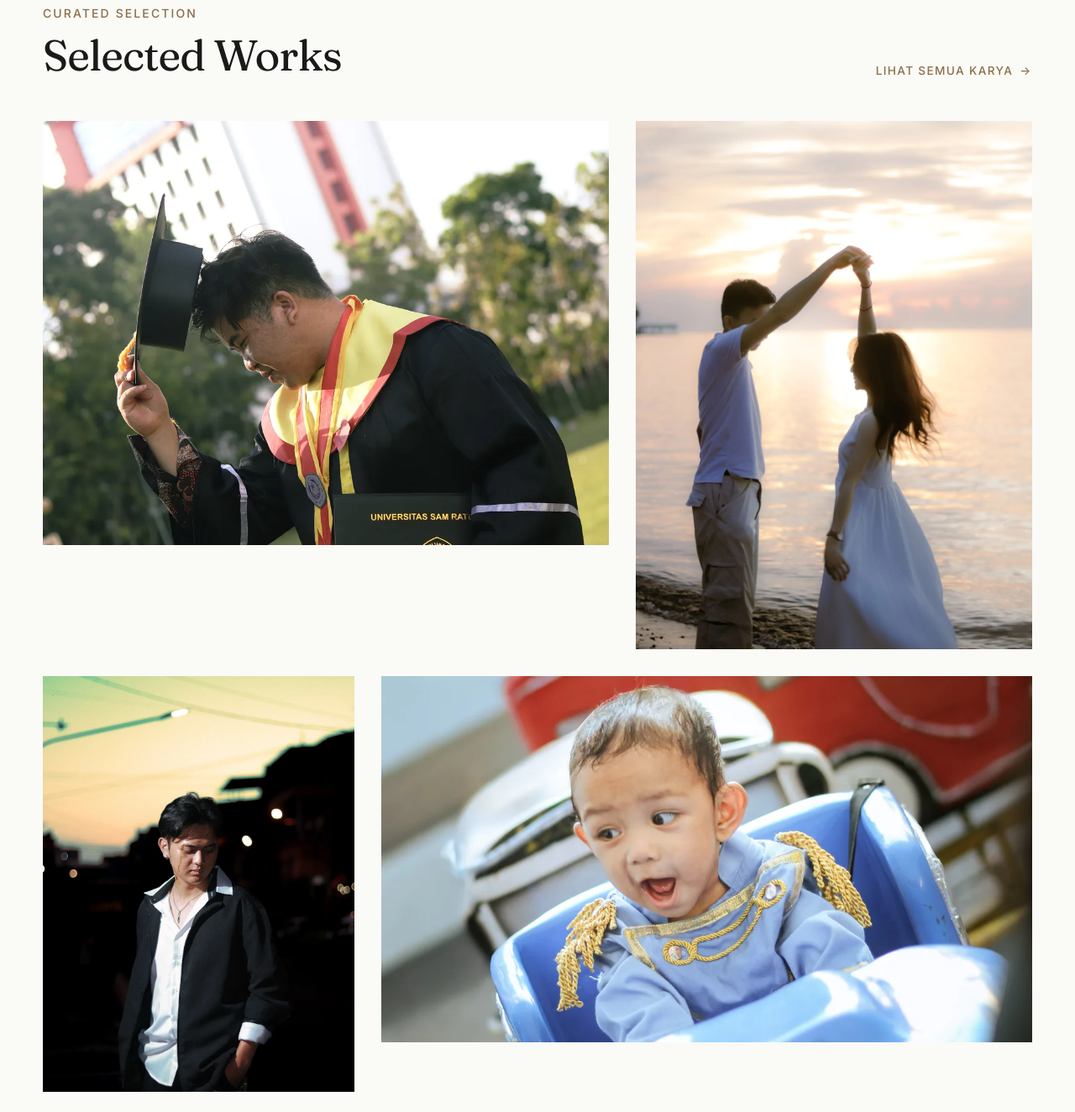
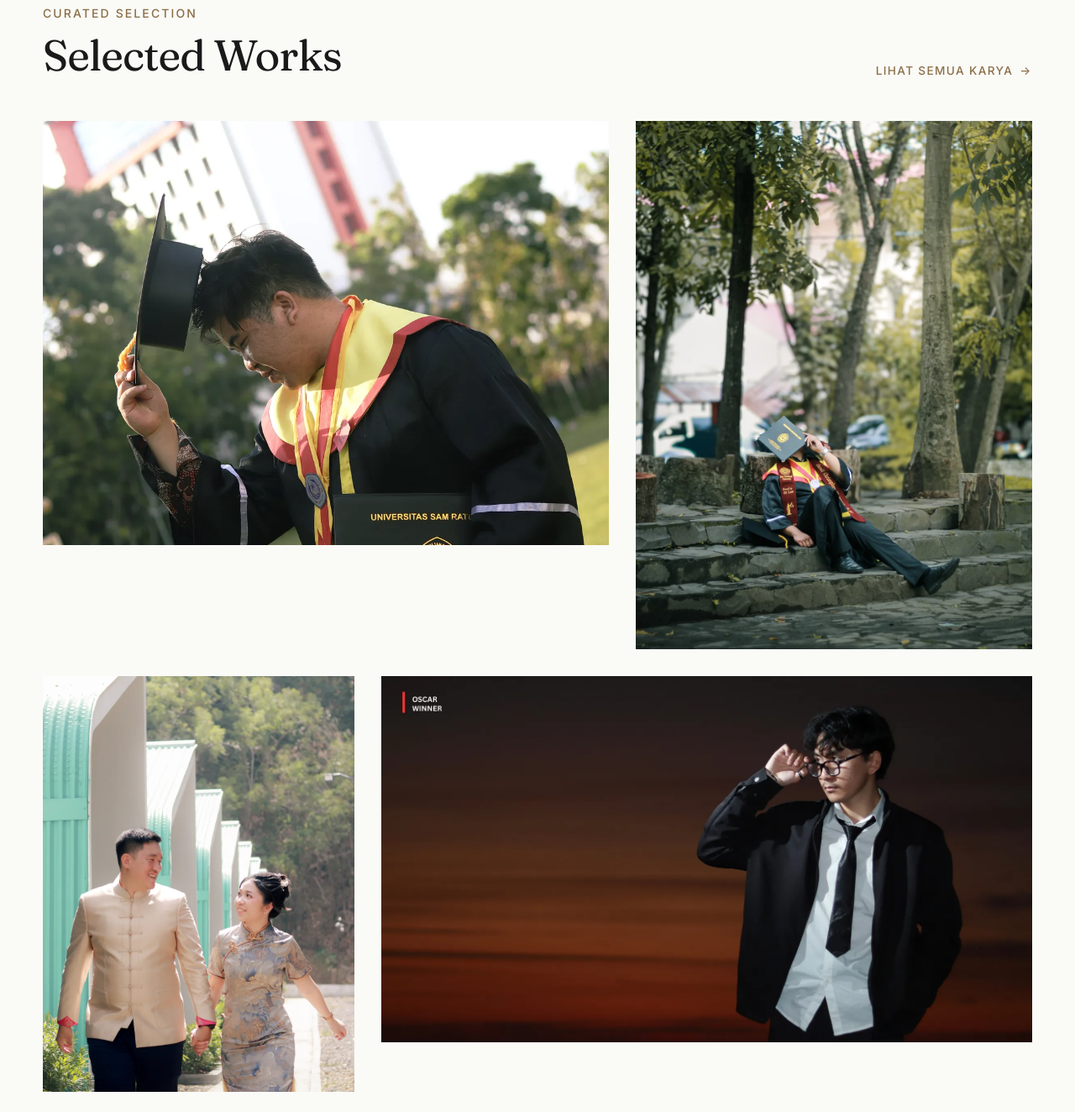
Before and after one commit to R-Ndee/Silent-Memory-Visual-Website, a plain HTML site: page index.html in a window 1280 px wide. Shown: the part 956-2280 px from the top of the page at 84% size. Drawn offline with Linux system fonts and the light colour scheme.

Commit message:
edit: selected works

```diff
--- a/index.html
+++ b/index.html
@@ -442,7 +442,7 @@
       </div>
 
       <div class="works-grid fade-in-section">
-        <!-- Work 1 -->
+        <!-- Work 1: graduation1 -->
         <a href="gallery.html?category=graduation" class="work-item work-item-1">
           <img src="assets/images/graduation/graduation-graduation1-900.webp"
                srcset="assets/images/graduation/graduation-graduation1-900.webp 900w, assets/images/graduation/graduation-graduation1-1600.webp 1600w"
@@ -454,39 +454,39 @@
           </div>
         </a>
 
-        <!-- Work 2 -->
-        <a href="gallery.html?category=romantic-package" class="work-item work-item-2">
-          <img src="assets/images/romantic-package/couple/romantic-package-couple-couple1-900.webp"
-               srcset="assets/images/romantic-package/couple/romantic-package-couple-couple1-900.webp 900w, assets/images/romantic-package/couple/romantic-package-couple-couple1-1600.webp 1600w"
-               alt="Romantic Sunset Couple Session"
+        <!-- Work 2: graduation6 -->
+        <a href="gallery.html?category=graduation" class="work-item work-item-2">
+          <img src="assets/images/graduation/graduation-graduation6-900.webp"
+               srcset="assets/images/graduation/graduation-graduation6-900.webp 900w, assets/images/graduation/graduation-graduation6-1600.webp 1600w"
+               alt="Graduation Cap & Gown Celebration"
+               style="width: 100%; height: 100%; object-fit: cover; display: block;">
+          <div class="work-info">
+            <div class="work-cat">GRADUATION · 2026</div>
+            <div class="work-title">Graduation Cap & Gown Celebration</div>
+          </div>
+        </a>
+
+        <!-- Work 3: engagement10 -->
+        <a href="gallery.html?category=romantic-package" class="work-item work-item-3">
+          <img src="assets/images/romantic-package/engagement/romantic-package-engagement-engagement10-900.webp"
+               srcset="assets/images/romantic-package/engagement/romantic-package-engagement-engagement10-900.webp 900w, assets/images/romantic-package/engagement/romantic-package-engagement-engagement10-1600.webp 1600w"
+               alt="Warm Engagement Moment"
                style="width: 100%; height: 100%; object-fit: cover; display: block;">
           <div class="work-info">
             <div class="work-cat">ROMANTIC PACKAGE · 2026</div>
-            <div class="work-title">Romantic Sunset Couple Session</div>
+            <div class="work-title">Warm Engagement Celebration</div>
           </div>
         </a>
 
-        <!-- Work 3 -->
-        <a href="gallery.html?category=private-photoshoot" class="work-item work-item-3">
-          <img src="assets/images/private-photoshoot/model/private-photoshoot-model-model1-900.webp"
-               srcset="assets/images/private-photoshoot/model/private-photoshoot-model-model1-900.webp 900w, assets/images/private-photoshoot/model/private-photoshoot-model-model1-1600.webp 1600w"
-               alt="Editorial Model Studio Session"
+        <!-- Work 4: model16 -->
+        <a href="gallery.html?category=private-photoshoot" class="work-item work-item-4">
+          <img src="assets/images/private-photoshoot/model/private-photoshoot-model-model16-900.webp"
+               srcset="assets/images/private-photoshoot/model/private-photoshoot-model-model16-900.webp 900w, assets/images/private-photoshoot/model/private-photoshoot-model-model16-1600.webp 1600w"
+               alt="Editorial Model Session"
                style="width: 100%; height: 100%; object-fit: cover; display: block;">
           <div class="work-info">
             <div class="work-cat">PRIVATE PHOTOSHOOT · 2026</div>
-            <div class="work-title">Editorial Model Studio Session</div>
-          </div>
-        </a>
-
-        <!-- Work 4 -->
-        <a href="gallery.html?category=event-documentation" class="work-item work-item-4">
-          <img src="assets/images/event-documentation/birthday/event-documentation-birthday-birthday1-900.webp"
-               srcset="assets/images/event-documentation/birthday/event-documentation-birthday-birthday1-900.webp 900w, assets/images/event-documentation/birthday/event-documentation-birthday-birthday1-1600.webp 1600w"
-               alt="Intimate Birthday & Event Celebration"
-               style="width: 100%; height: 100%; object-fit: cover; display: block;">
-          <div class="work-info">
-            <div class="work-cat">EVENT DOCUMENTATION · 2026</div>
-            <div class="work-title">Intimate Birthday & Event Celebration</div>
+            <div class="work-title">Editorial Model Session</div>
           </div>
         </a>
       </div>
```
